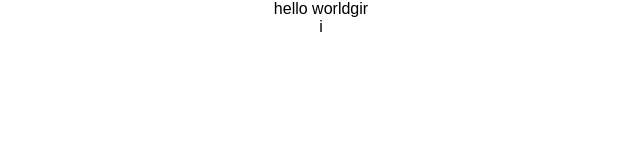
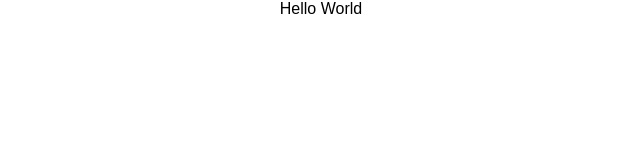
Before and after one commit to NeUNekin/kittikun, a React (Create React App) app: page / in a window 1280 px wide. Shown: the top 160 px of the page, without its empty margins (319-959 px from the left). Built offline with nearby package versions, Linux system fonts and the light colour scheme.

Commit message:
check point 1

```diff
--- a/src/App.js
+++ b/src/App.js
@@ -6,8 +6,7 @@ class App extends Component {
   render() {
     return (
       <div className="App">
-        <CharacterCard value="hello worldgir" />
-        <CharacterCard value="i" />
+         Hello World
       </div>
     );
   }
```
